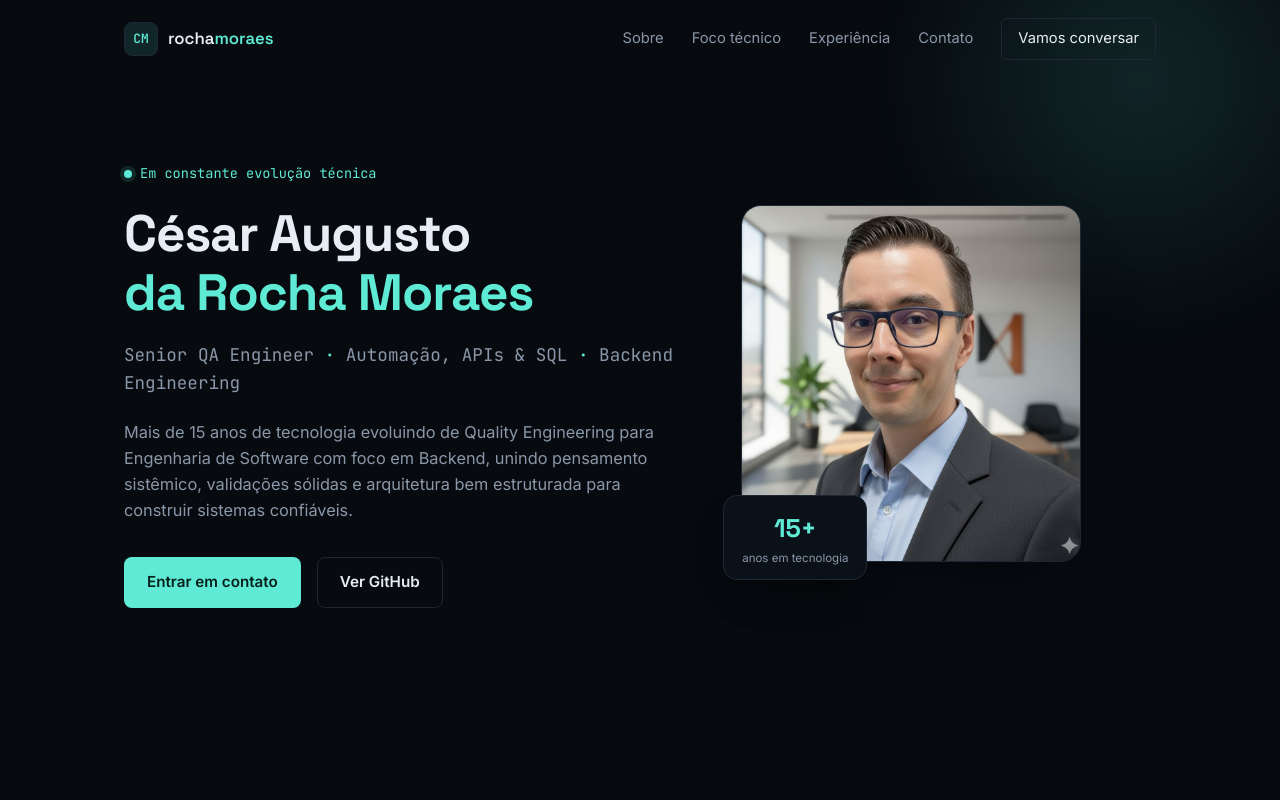
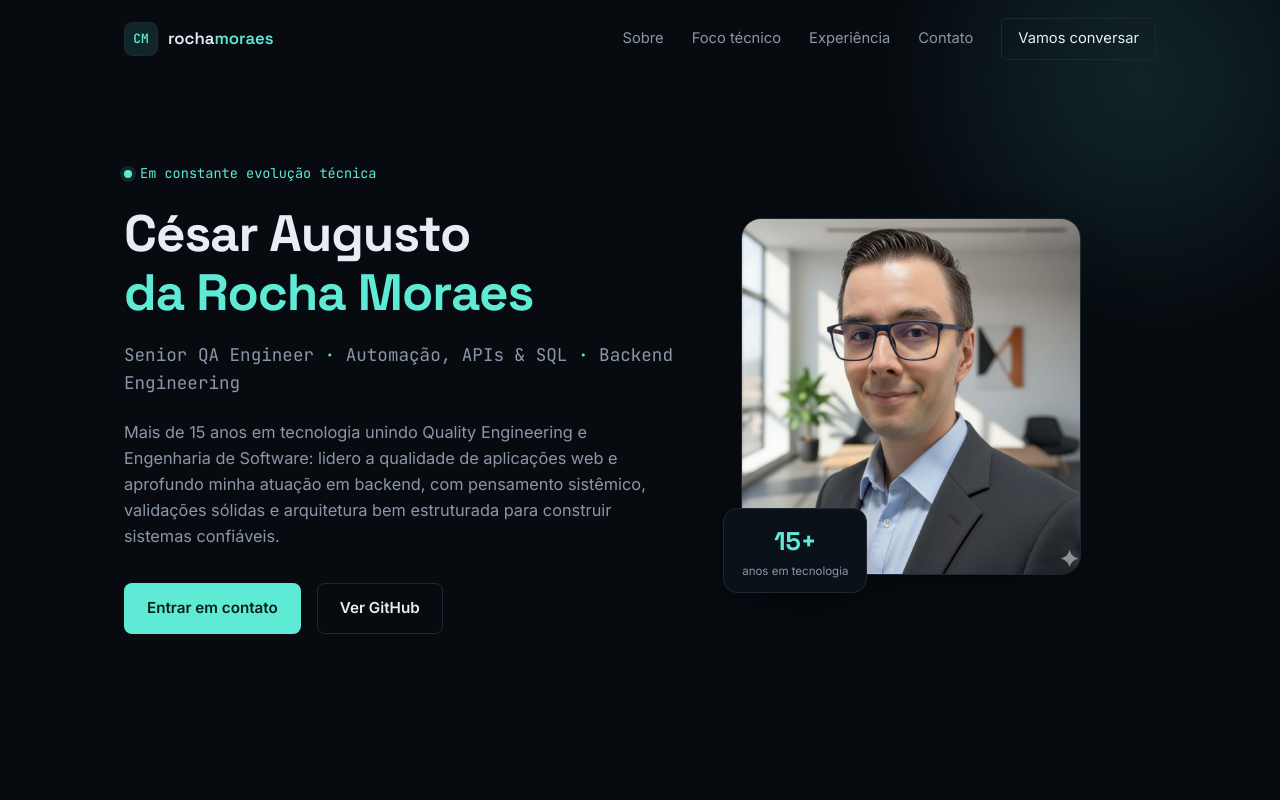
Before and after one commit to rochamoraes/rochamoraes.github.io, a React (Vite) app: page / in a window 1280 px wide. Shown: the top 800 px of the page. Built offline with nearby package versions, Linux system fonts and the light colour scheme.

Commit message:
content: align hero pitch with combined QA and engineering focus
Co-Authored-By: Claude Opus 5.5 <noreply@anthropic.com>

```diff
--- a/src/components/Hero.jsx
+++ b/src/components/Hero.jsx
@@ -18,9 +18,10 @@ export default function Hero() {
             <span className="hero__sep">·</span> Backend Engineering
           </p>
           <p className="hero__pitch">
-            Mais de 15 anos de tecnologia evoluindo de Quality Engineering para Engenharia de
-            Software com foco em Backend, unindo pensamento sistêmico, validações sólidas e
-            arquitetura bem estruturada para construir sistemas confiáveis.
+            Mais de 15 anos em tecnologia unindo Quality Engineering e Engenharia de Software:
+            lidero a qualidade de aplicações web e aprofundo minha atuação em backend, com
+            pensamento sistêmico, validações sólidas e arquitetura bem estruturada para construir
+            sistemas confiáveis.
           </p>
           <div className="hero__actions">
             <a className="btn btn--primary" href="#contato">
```
